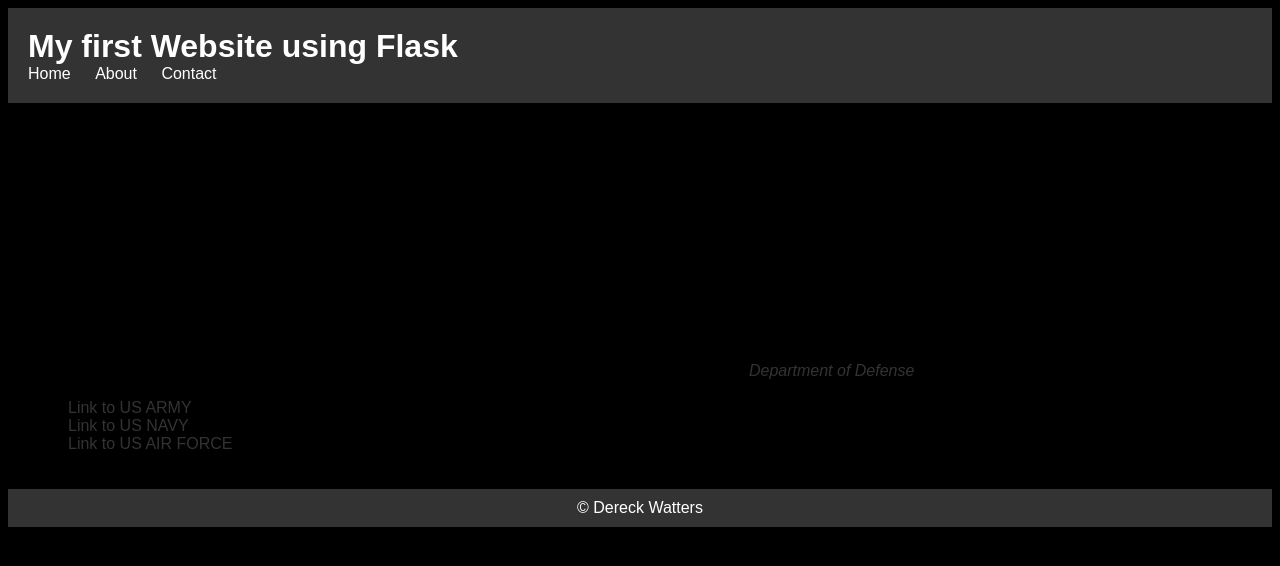
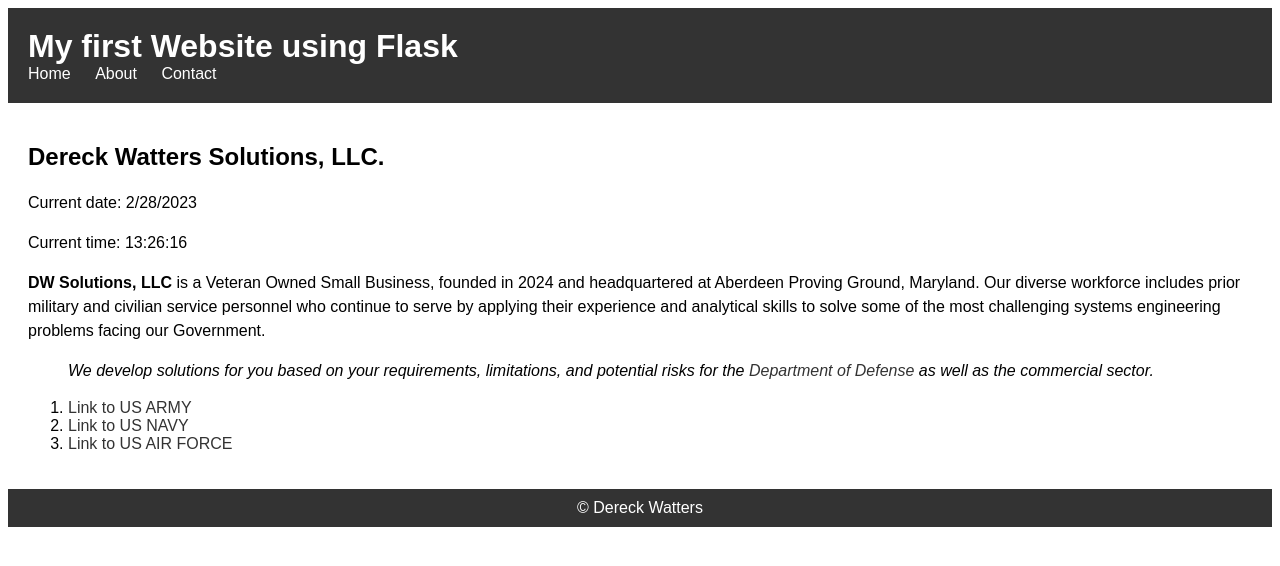
Before and after one commit to mc227/my_flask, a Flask app: page / in a window 1280 px wide. Shown: the top 566 px of the page. Run offline with Flask 2, Linux system fonts and the light colour scheme.

Commit message:
changed css styles

```diff
--- a/static/css/styles.css
+++ b/static/css/styles.css
@@ -4,7 +4,7 @@
 body {
     font-family: Arial, sans-serif;
     font-size: 16px;
-    background-color: black;
+    background-color: #fff;
   }
 
   /* Style the header */
```
